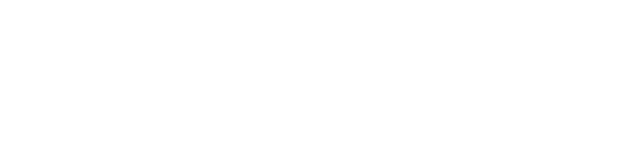
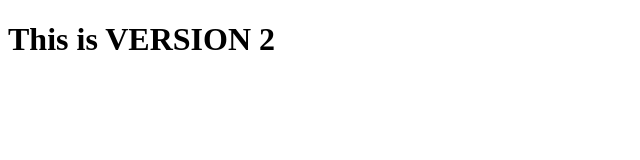
Before and after one commit to bhama/git-kata, a plain HTML site: page index.html in a window 1280 px wide. Shown: the whole page, without its empty margins (0-640 px from the left). Drawn offline with Linux system fonts and the light colour scheme.

Commit message:
Second Version

```diff
--- a/index.html
+++ b/index.html
@@ -6,6 +6,6 @@
     <title>Document</title>
 </head>
 <body>
-
+    <h1>This is VERSION 2</h1>
 </body>
 </html>
```
